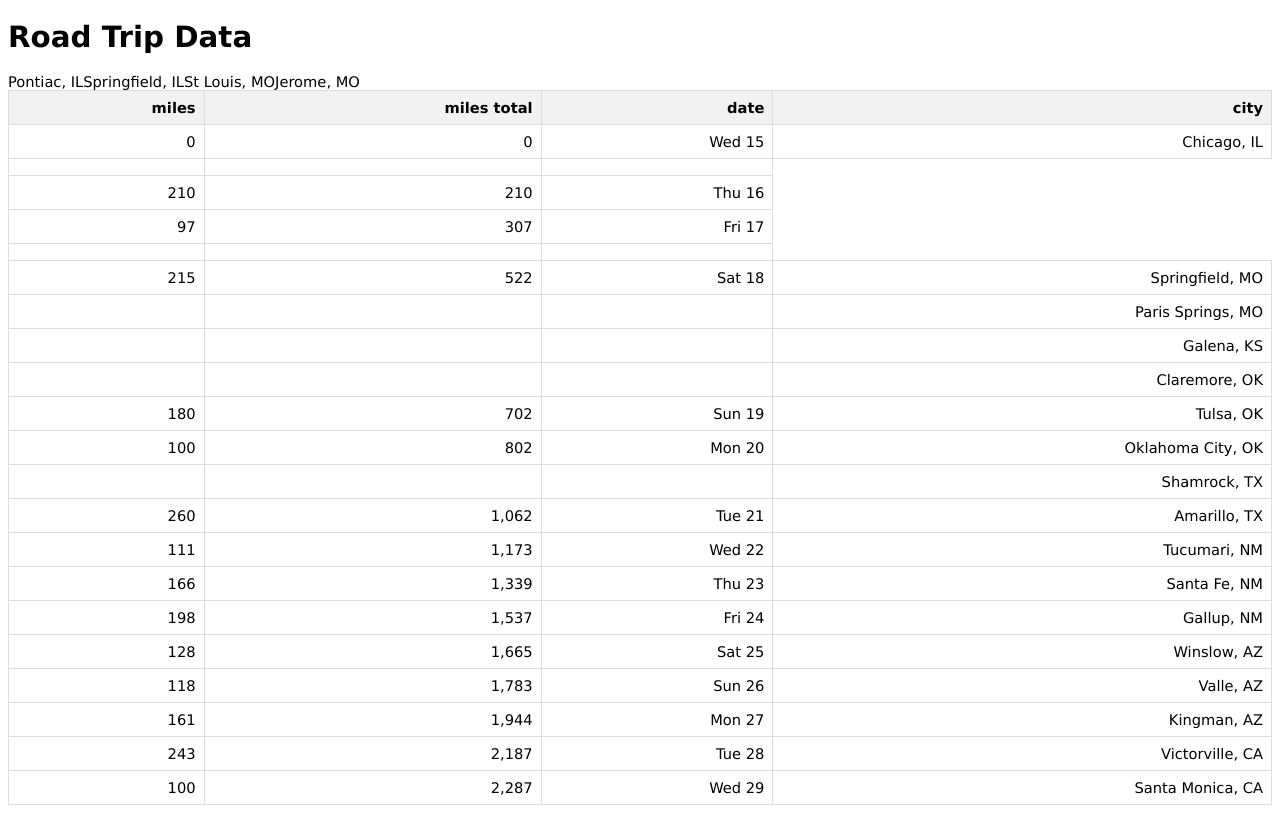
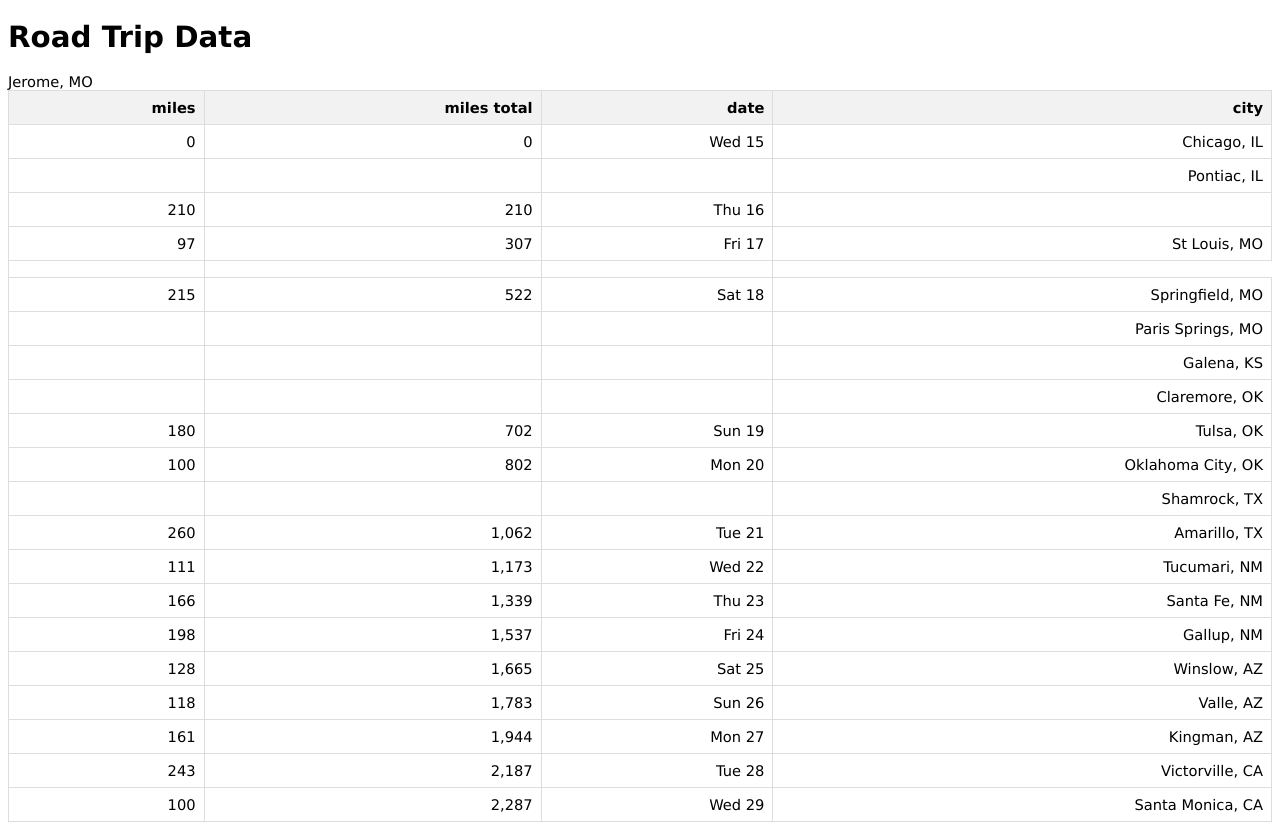
Before and after one commit to BenSlivka/66on66, a plain HTML site: page index.html in a window 1280 px wide. Drawn offline with Linux system fonts and the light colour scheme.

Commit message:
Fix class attribute in table rows

```diff
--- a/index.html
+++ b/index.html
@@ -31,10 +31,10 @@
             <th>date</th>
             <th>city</th>
         </tr>
-        <tr><td>0</td><td>0</td><td>Wed 15</td><td>Chicago, IL</td></tr>
-        <tr><td></td><td></td><td></td><td.L>Pontiac, IL</td></tr>
-        <tr><td>210</td><td>210</td><td>Thu 16</td><td.L>Springfield, IL</td></tr>
-        <tr><td>97</td><td>307</td><td>Fri 17</td><td.L>St Louis, MO</td></tr>
+        <tr><td>0</td><td>0</td><td>Wed 15</td><td class=L">Chicago, IL</td></tr>
+        <tr><td></td><td></td><td></td><td class=L">Pontiac, IL</td></tr>
+        <tr><td>210</td><td>210</td><td>Thu 16</td><td class=L"Springfield, IL</td></tr>
+        <tr><td>97</td><td>307</td><td>Fri 17</td><td class=L">St Louis, MO</td></tr>
         <tr><td></td><td></td><td></td><td.L>Jerome, MO</td></tr>
         <tr><td>215</td><td>522</td><td>Sat 18</td><td>Springfield, MO</td></tr>
         <tr><td></td><td></td><td></td><td>Paris Springs, MO</td></tr>
```
